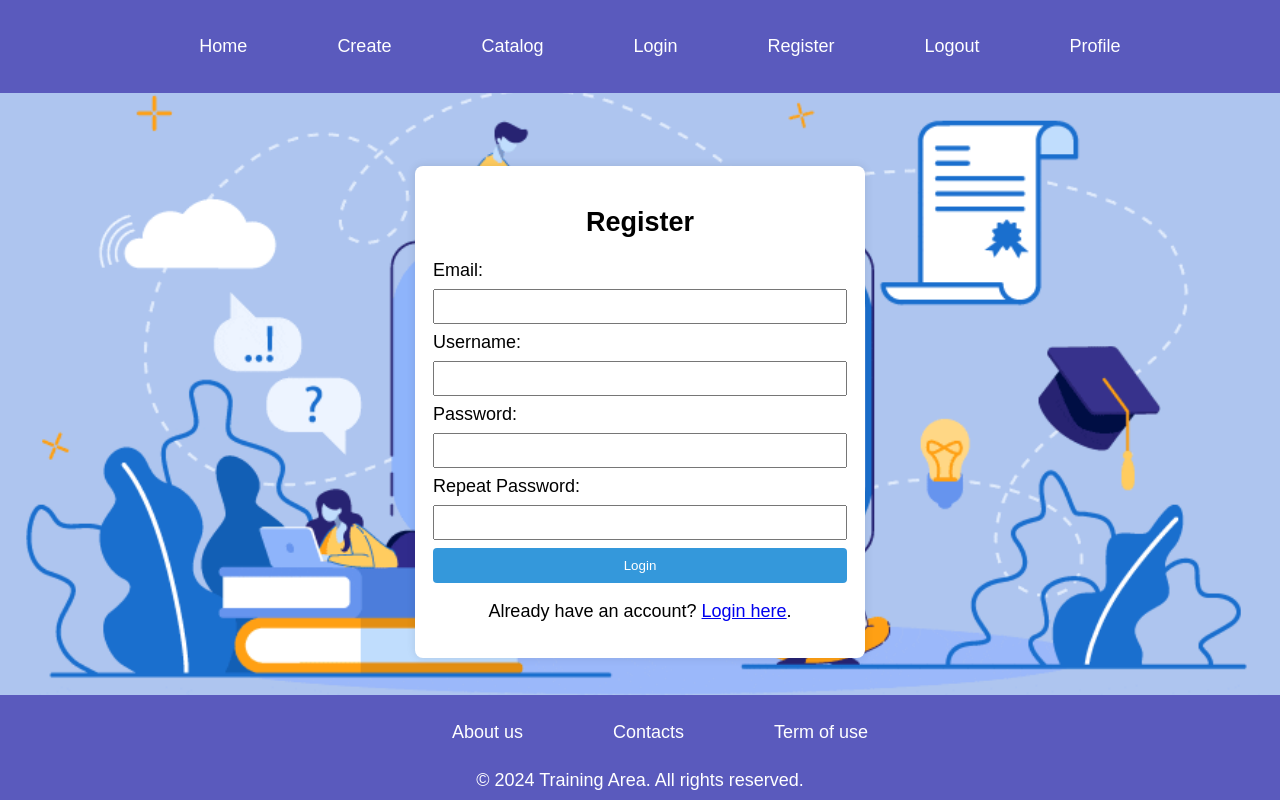
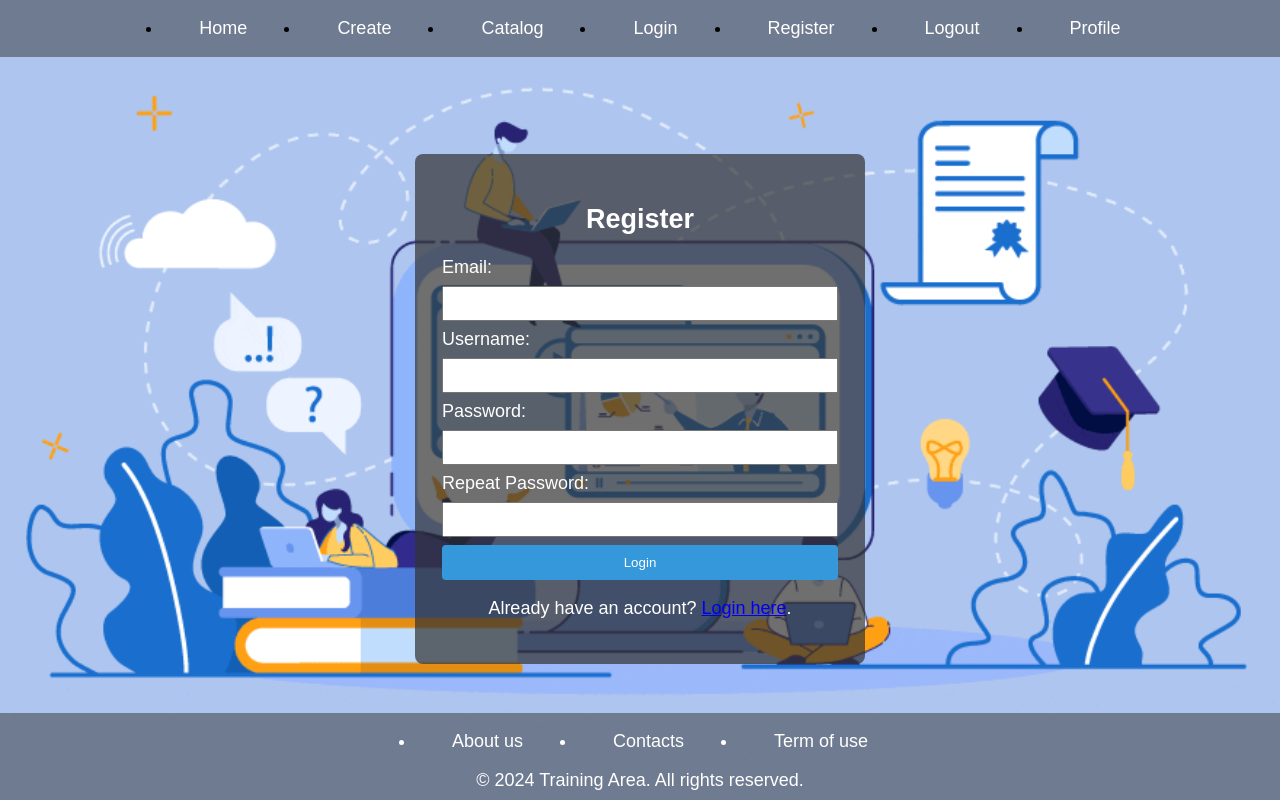
Before and after one commit to veselinfilev/Training-Area, an Angular app: page /register in a window 1280 px wide. Built offline with nearby package versions, Linux system fonts and the light colour scheme.

Commit message:
Modify styles

```diff
--- a/src/app/footer/footer.component.css
+++ b/src/app/footer/footer.component.css
@@ -6,7 +6,7 @@ footer{
     display: flex;
     flex-direction: column;
     align-items: center;
-    background-color: rgb(90, 90, 189);
+    background-color: rgba(50, 50, 50, 0.5);
     color: #fff;
     width: 100%;
 }
@@ -27,18 +27,15 @@ footer p {
     gap: 1em;
 }
 
-.footer-links li{
+.footer-links a{
     list-style: none;
     padding: 0.5em 2em;
     border-radius: 5px;
-}
-
-.footer-links li:hover{
-    background-color: #8781aa;
-    border-radius: 20px;
-}
-
-.footer-links li a{
     color: #fff;
     text-decoration: none;
 }
+
+.footer-links a:hover{
+    background-color: #4bc496c5;
+    border-radius: 1em;
+}
--- a/src/app/login/login.component.css
+++ b/src/app/login/login.component.css
@@ -2,11 +2,11 @@
     display: flex;
       flex-direction: column;
       align-items: center;
-      background-color: #fff;
-      padding: 1em;
+      background-color: rgba(50, 50, 50, 0.7);
+      padding: 1.5em;
       border-radius: 8px;
-      box-shadow: 0 0 10px rgba(0, 0, 0, 0.1);
       width: 25em;
+      color: #fff;
     }
 
     input {
--- a/src/app/navigation/navigation.component.css
+++ b/src/app/navigation/navigation.component.css
@@ -10,7 +10,7 @@ header{
     display: flex;
     justify-content: center;
     align-items: center;
-    background-color: rgb(90, 90, 189);
+    background-color: rgba(50, 50, 50, 0.5);
 }
 
 .nav-links{
@@ -18,19 +18,17 @@ header{
     gap: 1em;
 }
 
-.nav-links li{
+.nav-links a{
     list-style: none;
-    padding: 1em 2em;
+    padding: 0.5em 2em;
     border-radius: 5px;
-}
-
-.nav-links li:hover{
-    background-color: #8781aa;
-    border-radius: 20px;
-}
-
-.nav-links li a{
     color: #fff;
     text-decoration: none;
     font-size: 18px;
 }
+
+
+.nav-links a:hover{
+    background-color: #4bc496c5;
+    border-radius: 1em;
+}
--- a/src/app/register/register.component.css
+++ b/src/app/register/register.component.css
@@ -2,11 +2,11 @@
     display: flex;
       flex-direction: column;
       align-items: center;
-      background-color: #fff;
-      padding: 1em;
+      background-color: rgba(50, 50, 50, 0.7);
+      padding: 1.5em;
       border-radius: 8px;
-      box-shadow: 0 0 10px rgba(0, 0, 0, 0.1);
       width: 25em;
+      color: #fff;
     }
 
     input {
```
